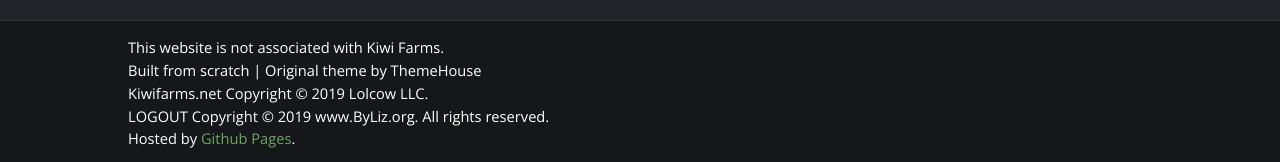
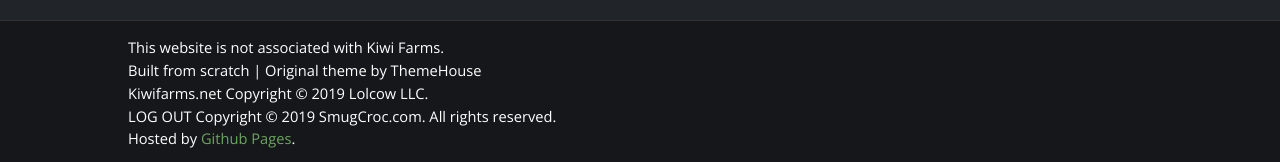
Before and after one commit to byliz/help, a Jekyll site: the page built from index.html, in a window 1280 px wide. Shown: the part 1188-1350 px from the top of the page. Built offline with Jekyll 4.4.1, drawn with Linux system fonts in a browser that asks for light colours; nearby versions of some CDN libraries; some web fonts are replaced.

Commit message:
Updated credits

```diff
--- a/_includes/credits.html
+++ b/_includes/credits.html
@@ -4,9 +4,9 @@
 		<br>Kiwifarms.net Copyright © <script>var year = new Date();
 			document.write(year.getFullYear());
 		</script> Lolcow LLC.
-		<br>LOGOUT Copyright © <script>var year = new Date();
+		<br>LOG OUT Copyright © <script>var year = new Date();
 			document.write(year.getFullYear());
-		</script> www.ByLiz.org. All rights reserved.
+		</script> SmugCroc.com. All rights reserved.
 		<br>Hosted by <a href="https://pages.github.com/" target="_blank">Github Pages</a>.
 	</p>
 </div>
```
